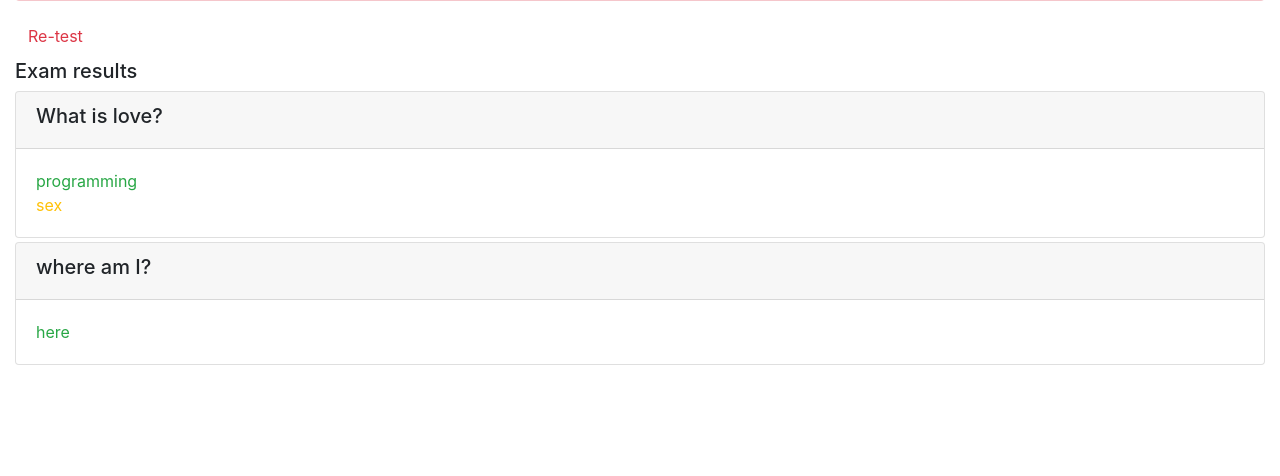
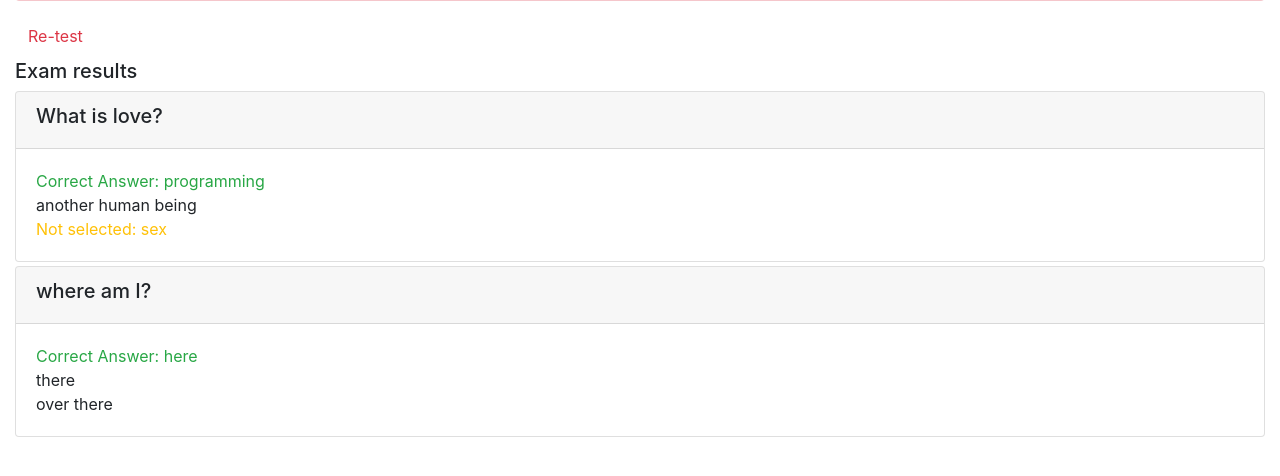
Before and after one commit to aavendan/final_template, a Django app: page /onlinecourse/course/1/submission/11/result in a window 1280 px wide. Shown: the part 105-581 px from the top of the page. Run offline with Django 3.2, Linux system fonts and the light colour scheme; data comes from the database, SQL or seed files in the repository; both versions use the stored data as it was after the commit; some libraries are stand-ins or nearby versions.

Commit message:
complete

```diff
--- a/onlinecourse/templates/onlinecourse/exam_result_bootstrap.html
+++ b/onlinecourse/templates/onlinecourse/exam_result_bootstrap.html
@@ -59,13 +59,17 @@
                     {% if choice.is_correct %}
                         {% if choice.id in ids %}
                             <div class="text-success">
-                                {{ choice.choice_text }} <br>
+                                Correct Answer: {{ choice.choice_text }} <br>
                             </div>
                         {% else %}
                             <div class="text-warning">
-                                {{ choice.choice_text }} <br>
+                                Not selected: {{ choice.choice_text }} <br>
                             </div>
                         {% endif %}
+                    {% else %}
+                        <div>
+                            {{ choice.choice_text }} <br>
+                        </div>
                     {% endif %}
                 {% endfor %}
                 </div>
```
Also changed, not shown: db.sqlite3.
